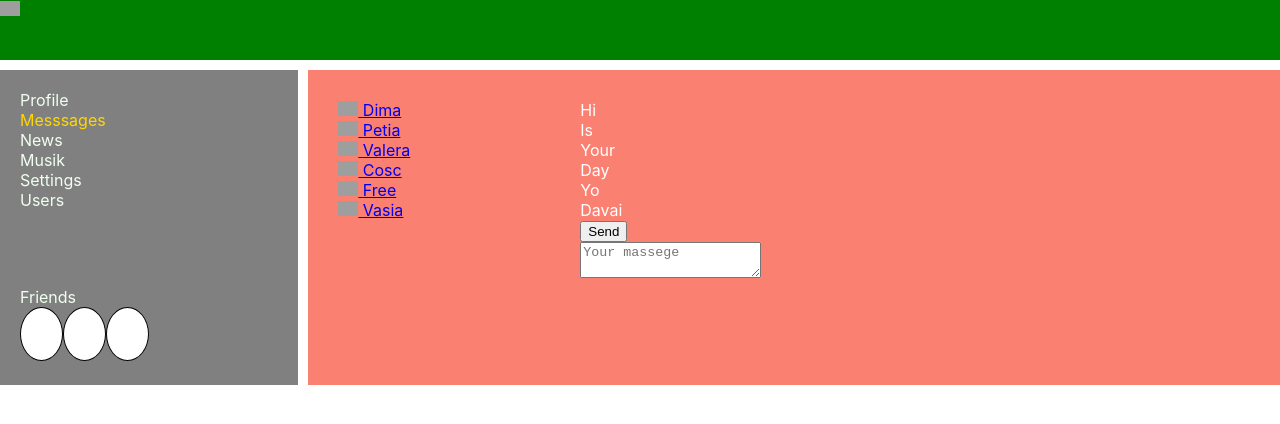
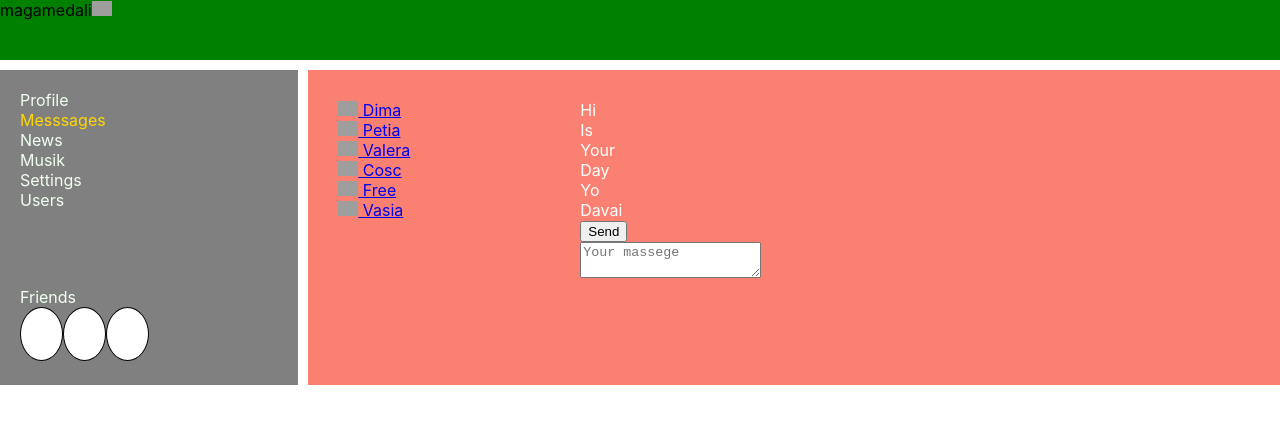
Before and after one commit to EvgheniiC/react-facebook, a React (Create React App) app: page /dialogs in a window 1280 px wide. Shown: the top 424 px of the page. Built offline with nearby package versions, Linux system fonts and the light colour scheme; grey boxes are pictures that could not be loaded.

Commit message:
login,cokie

```diff
--- a/package.json
+++ b/package.json
@@ -36,5 +36,9 @@
       "last 1 firefox version",
       "last 1 safari version"
     ]
+  },
+  "devDependencies": {
+    "json-server": "^0.17.0",
+    "json-server-auth": "^2.1.0"
   }
 }
--- a/src/App.js
+++ b/src/App.js
@@ -4,6 +4,7 @@
 import DialogsContainer from './components/Dialogs/DialogsContainer';
 import Friends from './components/Friends/Friends';
 import Header from './components/Header/Header';
+import HeaderContainer from './components/Header/HeaderContainer';
 import Musik from './components/Musik/Musik';
 import Navbar from './components/Navbar/Navbar';
 import News from './components/News/News';
@@ -15,7 +16,7 @@
 
   return (
           <div className="app-wrapper">
-          <Header/>
+          <HeaderContainer/>
           <Navbar store = {props.store}/>
           <div className = "app-wrapper-content">
             <Route path = '/dialogs' render = {() =>
--- a/src/components/Header/Header.jsx
+++ b/src/components/Header/Header.jsx
@@ -1,11 +1,16 @@
 import React from "react";
-import classes from'./Header.module.css'
+import { NavLink } from "react-router-dom";
+import classes from './Header.module.css'
 
-const Header = () => {
+const Header = (props) => {
+  return <header className={classes.header}>
+    <img src="https://www.mintformations.co.uk/blog/wp-content/uploads/2020/05/shutterstock_583717939.jpg" />
 
-    return <header className = {classes.header}>
-          <img src = "https://www.mintformations.co.uk/blog/wp-content/uploads/2020/05/shutterstock_583717939.jpg"  />
-        </header>
+    <div className={classes.loginBlock}>
+      {props.isAuth ? props.login :
+      <NavLink to={'/login'}>Login</NavLink>}
+    </div>
+  </header>
 
 }
 
--- a/src/components/Header/Header.module.css
+++ b/src/components/Header/Header.module.css
@@ -1,8 +1,15 @@
-.header{
-    grid-area:  h;
-    background-color: green
-  }
+.header {
+  grid-area: h;
+  background-color: green
+}
 
-  .header img {
-    width: 20px;
-  }
+.header img {
+  width: 20px;
+}
+
+.loginBlock {
+  float: left;
+}
+.loginBlock a {
+  color: black;
+}
--- /dev/null
+++ b/src/components/Header/HeaderContainer.jsx
@@ -0,0 +1,31 @@
+import React from "react";
+import Header from "./Header";
+import * as axios from "axios";
+import {connect} from "react-redux"
+import {setAuthUserData} from "../../redux/authReducer"
+
+class HeaderContainer extends React.Component{
+
+  componentDidMount() {
+    //for live
+    // axios.get('http://localhost:8000/users', {withCredentials : true}).then(response => {
+    //   if( response.data.resultcode === 0){
+    //     let {id,email,login} = response.data.data;
+    //     this.props.setAuthUserData(id,email,login)
+    //   }
+  // })
+  // for exem
+  this.props.setAuthUserData(21244,"magamedali","magamedali")
+}
+
+  render() {
+    return <Header {...this.props}/>
+  }
+
+}
+const mapStateToProps= (state) => ({
+  isAuth: state.auth.isAuth,
+  login: state.auth.login
+});
+
+export default connect(mapStateToProps,{setAuthUserData}) (HeaderContainer);
--- /dev/null
+++ b/src/redux/authReducer.js
@@ -0,0 +1,30 @@
+const SET_USER_DATA = 'SET_USER_DATA';
+
+let initialState = {
+  usersId: null,
+  email: null,
+  login: null,
+  isAuth : false
+};
+
+const authReducer = (state = initialState, action) => {
+
+  switch (action.type) {
+    case SET_USER_DATA:
+      return {
+        ...state,
+        ...action.data,
+        isAuth : true
+        }
+      default:
+        return state
+  }
+}
+
+export const setAuthUserData = (userId,email,login) => ({
+  type: SET_USER_DATA,
+  data:{userId,email,login}
+})
+
+
+export default authReducer;
--- a/src/redux/reduxStore.js
+++ b/src/redux/reduxStore.js
@@ -3,12 +3,14 @@
 import dialogsReducer from "./dialogsReducer"
 import seitbarReducer from "./seitbarReducer"
 import usersReducer from "./usersReducer"
+import authReducer from "./authReducer";
 
 let reducers = combineReducers({
     profilePage: profileReducer,
     dialogsPage: dialogsReducer,
     sidebar: seitbarReducer,
-    usersPage: usersReducer
+    usersPage: usersReducer,
+    auth: authReducer
 });
 
 let store = createStore(reducers);
```
Also changed, not shown: JSON_FAKE.txt (added), 1 other file (tests, documents, lock files or other folders).
